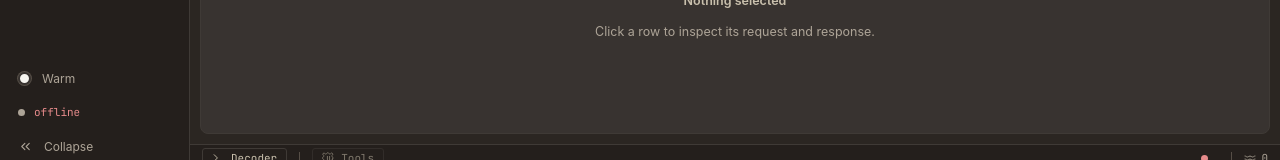
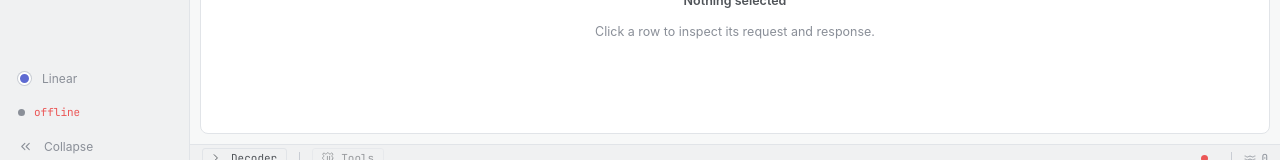
Before and after one commit to deenrookie/pulse, a React (Vite) app in the folder web/: page /#/proxy in a window 1280 px wide. Shown: the part 628-788 px from the top of the page. Built offline with nearby package versions, Linux system fonts and the light colour scheme; no server answers.

Commit message:
Linear is the default theme; README screenshots retaken in Linear

```diff
--- a/web/src/App.tsx
+++ b/web/src/App.tsx
@@ -29,9 +29,9 @@ const THEME_MARK: Record<Theme, [string, string]> = {
 function readTheme(): Theme {
   try {
     const v = localStorage.getItem('pulse.theme')
-    return THEMES.some((t) => t.id === v) ? (v as Theme) : 'warm'
+    return THEMES.some((t) => t.id === v) ? (v as Theme) : 'linear'
   } catch {
-    return 'warm'
+    return 'linear'
   }
 }
 
```
Also changed, not shown: 5 other files (tests, documents, lock files or other folders).
